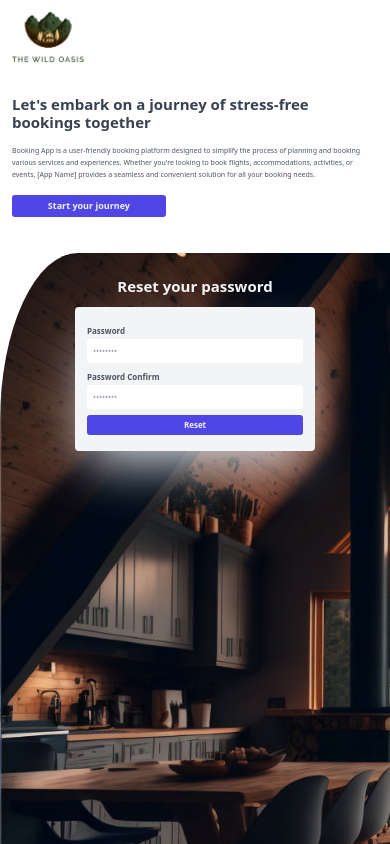
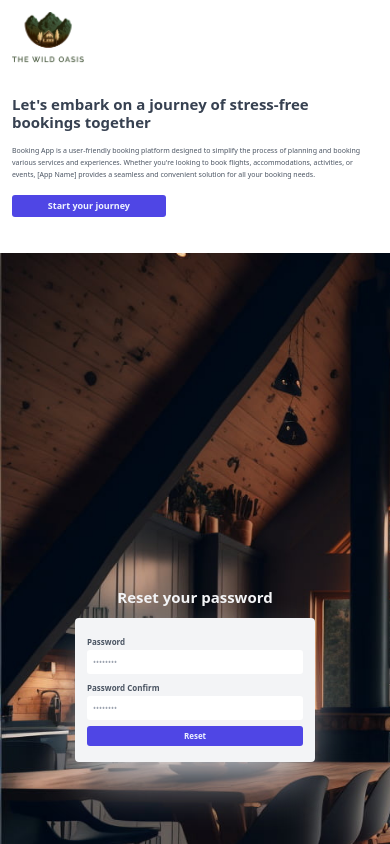
Before and after one commit to BCIamLong/bookings-app-client, a React (Vite) app: page /reset-password/1 in a window 390 px wide. Shown: the top 844 px of the page. Built offline with nearby package versions, Linux system fonts and the light colour scheme; no server answers.

Commit message:
feat: implement responsive for reset password page

```diff
--- a/src/pages/ResetPassword/index.tsx
+++ b/src/pages/ResetPassword/index.tsx
@@ -4,7 +4,7 @@ export default function ResetPassword() {
   return (
     <div
       style={{ backgroundImage: `url("/imgs/cabins/cabin-007.jpg")` }}
-      className="flex h-screen flex-col items-center gap-6 bg-cover p-12 rounded-l-[20%]"
+      className="flex h-screen flex-col items-center justify-center gap-6 bg-cover p-12 thin:max-tiny:rounded-none rounded-l-[20%]"
     >
       <h2 className="text-3xl font-bold text-stone-100">Reset your password</h2>
       <ResetPasswordForm />
```
